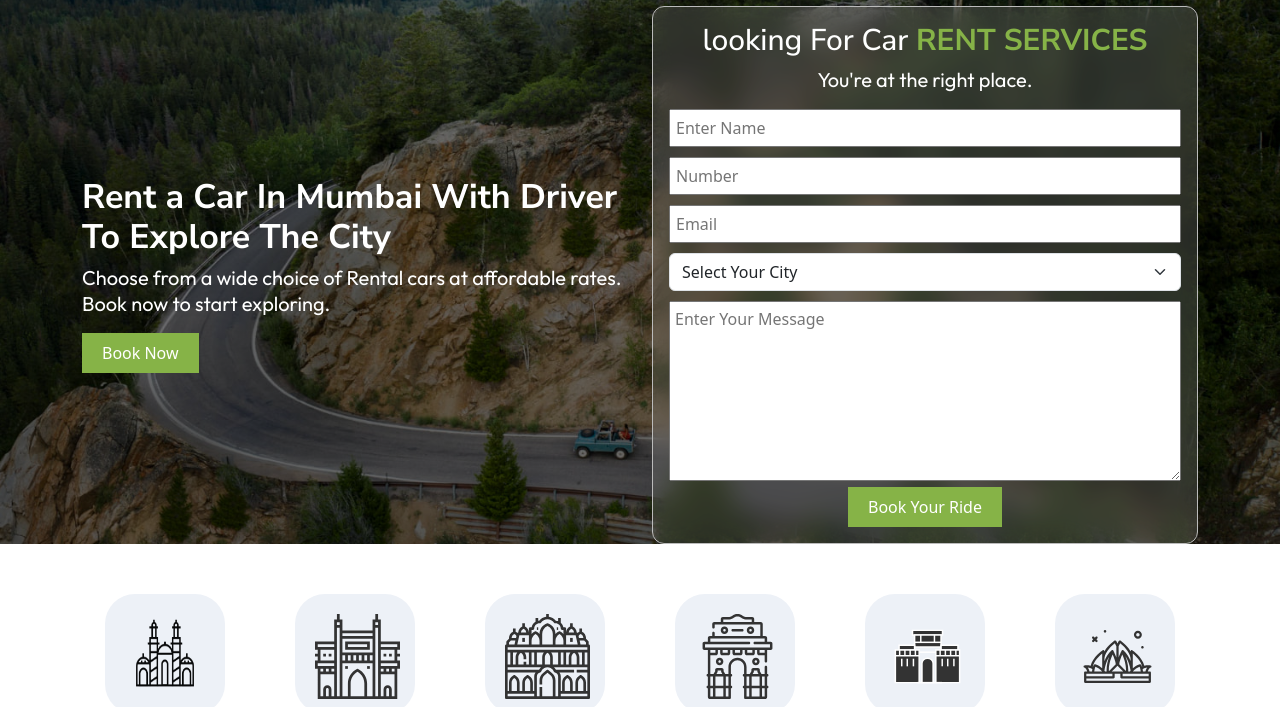
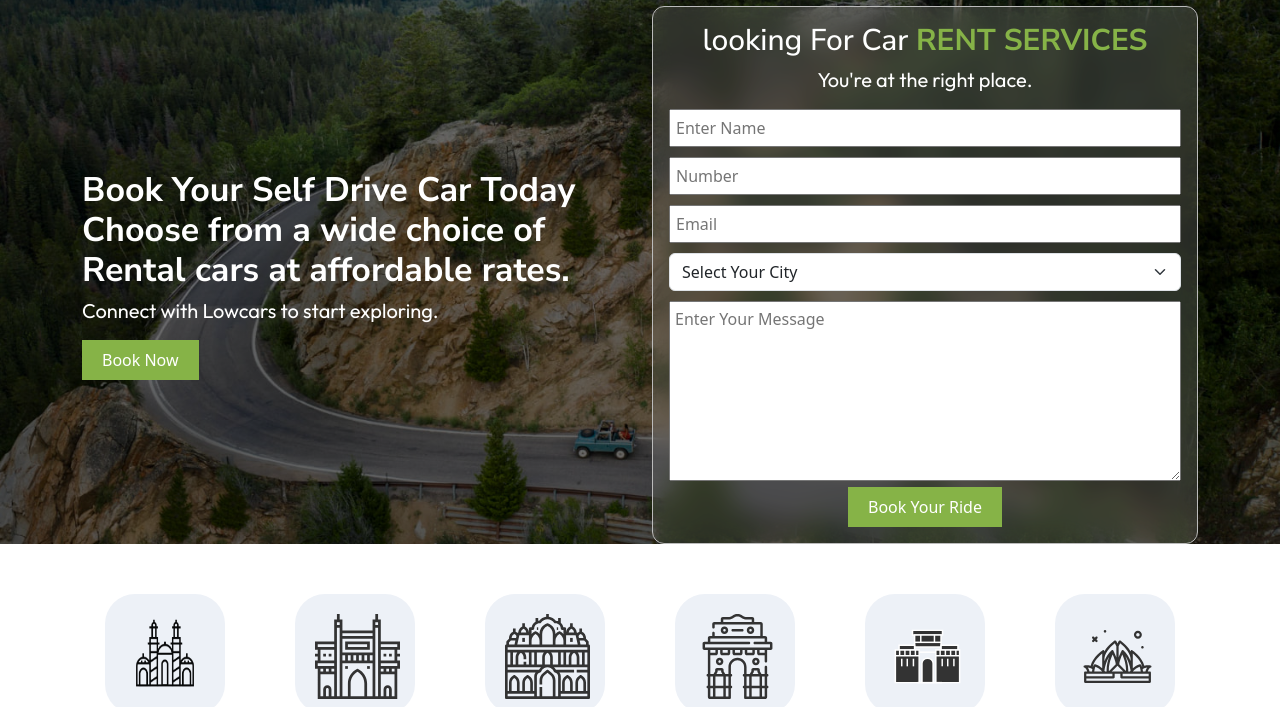
Before and after one commit to ItsAniketFrontend/lowcars-landingpage, a plain HTML site: page index.html in a window 1280 px wide. Shown: the part 94-801 px from the top of the page. Drawn offline with nearby package versions, Linux system fonts and the light colour scheme.

Commit message:
Content updated

```diff
--- a/index.html
+++ b/index.html
@@ -25,8 +25,10 @@
     <div class="container">
         <div class="row">
             <div class="col-lg-6 pad-top">
-                <h1>Rent a Car In Mumbai With Driver To Explore The City</h1>
-                <p>Choose from a wide choice of Rental cars at affordable rates. Book now to start exploring.</p>
+                <h1>Book Your Self Drive Car Today <br>
+                    Choose from a wide choice of Rental cars at affordable rates.
+                </h1>
+                <p>Connect with Lowcars to start exploring.</p>
                 <button><a href="">Book Now</a></button>
             </div>
             <div class="col-lg-6">
```
